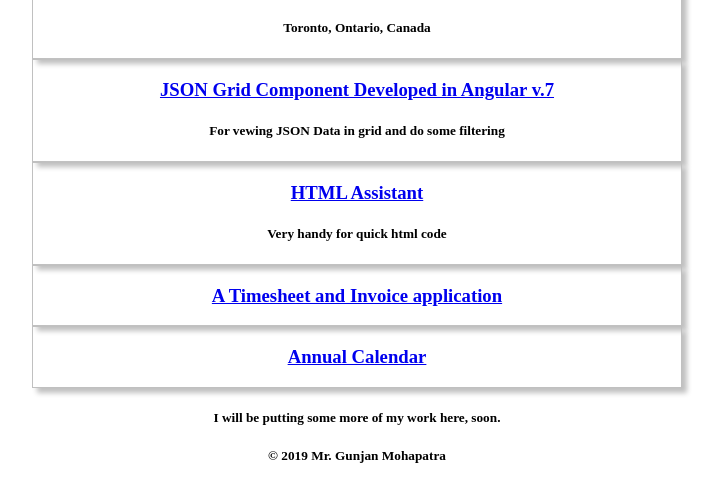
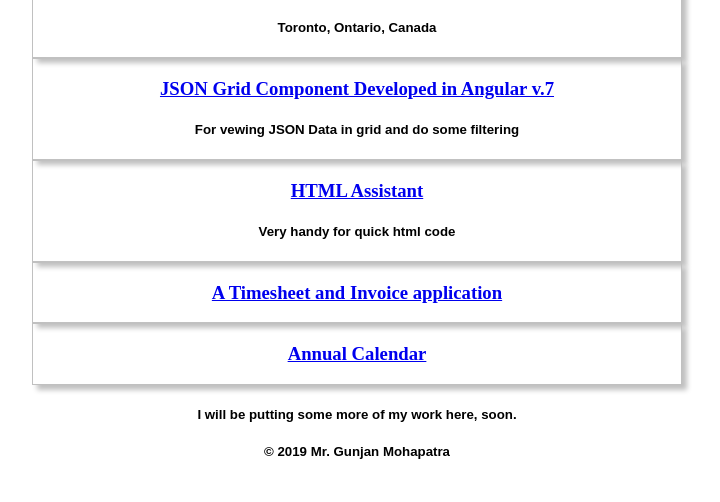
Before and after one commit to GunjanMohapatra/MyWork, a plain HTML site: page index.html in a window 1280 px wide. Shown: the part 162-664 px from the top of the page, without its empty margins (283-1003 px from the left). Drawn offline with Linux system fonts and the light colour scheme.

Commit message:
Update index.html

```diff
--- a/index.html
+++ b/index.html
@@ -14,6 +14,10 @@
 body
 {
 	margin:100px;
+}
+h5
+{
+	font-family:arial;
 }
 </style>
 </head>
```
